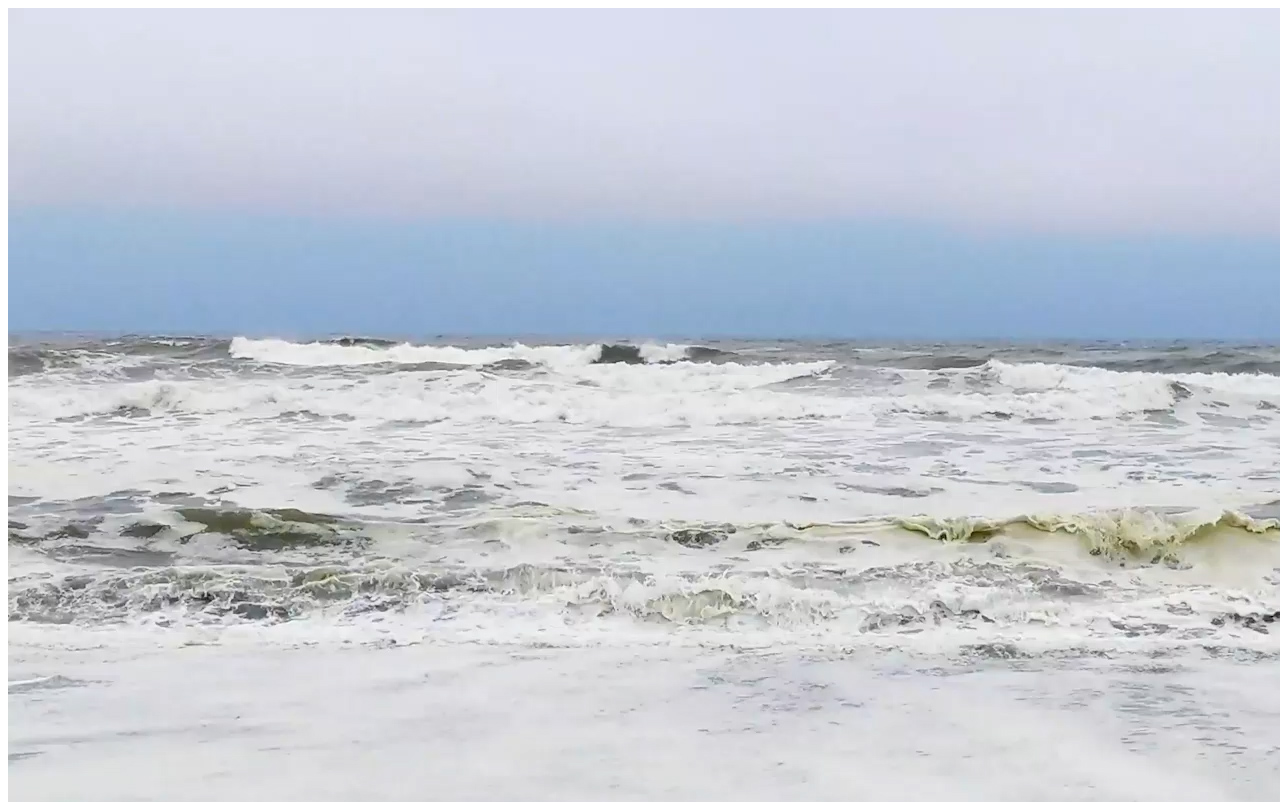
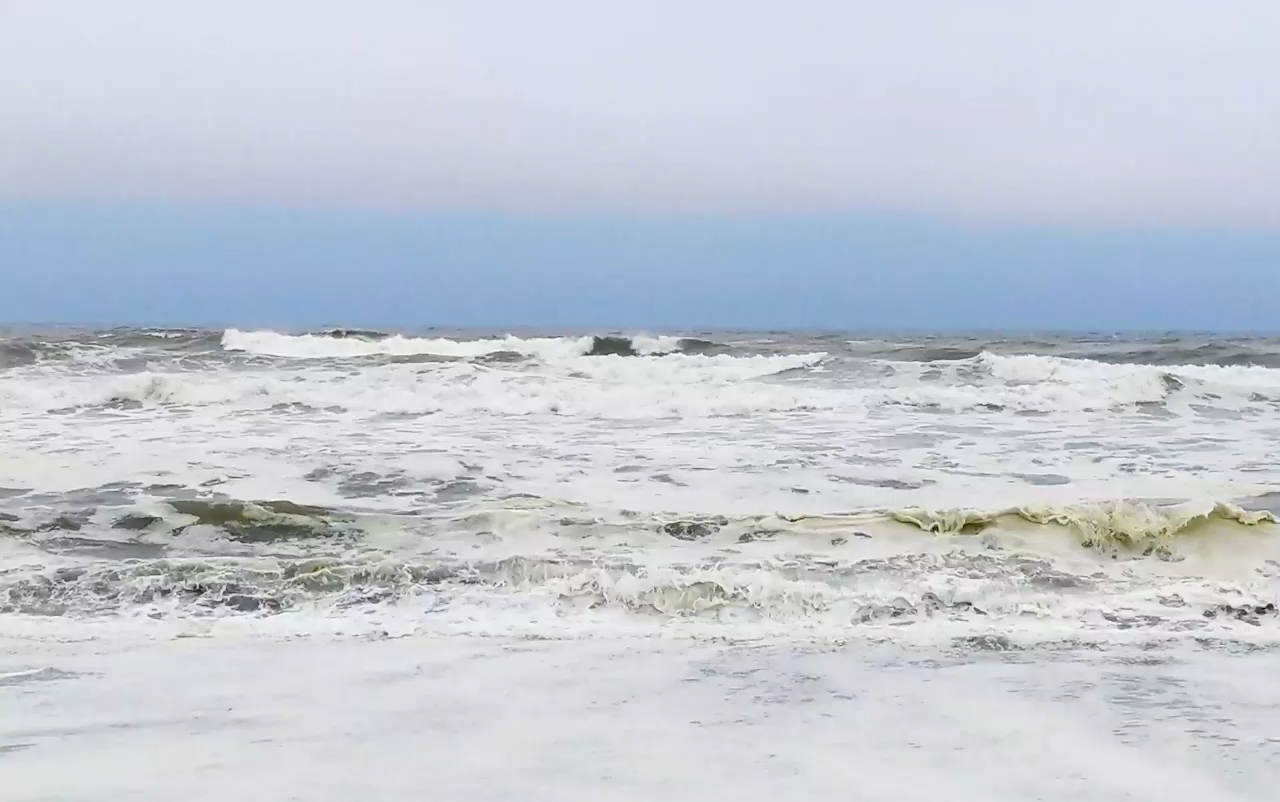
Before and after one commit to ttgamborg/portfolio, a plain HTML site: page index.html in a window 1280 px wide. Shown: the top 802 px of the page. Drawn offline with Linux system fonts and the light colour scheme.

Commit message:
Edited styles

```diff
--- a/css/styles.css
+++ b/css/styles.css
@@ -1,3 +1,28 @@
-p {
-  color: red;
+/* basic styles */
+html {
+  font-size: 100%;
+  line-height: 1.5rem;
+  box-sizing: border-box;
+  font-family: Arial, Helvetica, sans-serif;
+  height: 100%;
 }
+
+body {
+  margin: 0 auto;
+  padding: 0;
+  min-height: 100%;
+  max-width: 100%;
+}
+
+*,
+*::before,
+*::after {
+  box-sizing: inherit;
+}
+
+pimg,
+video {
+  width: 100%;
+  height: auto;
+  display: block;
+}
```
